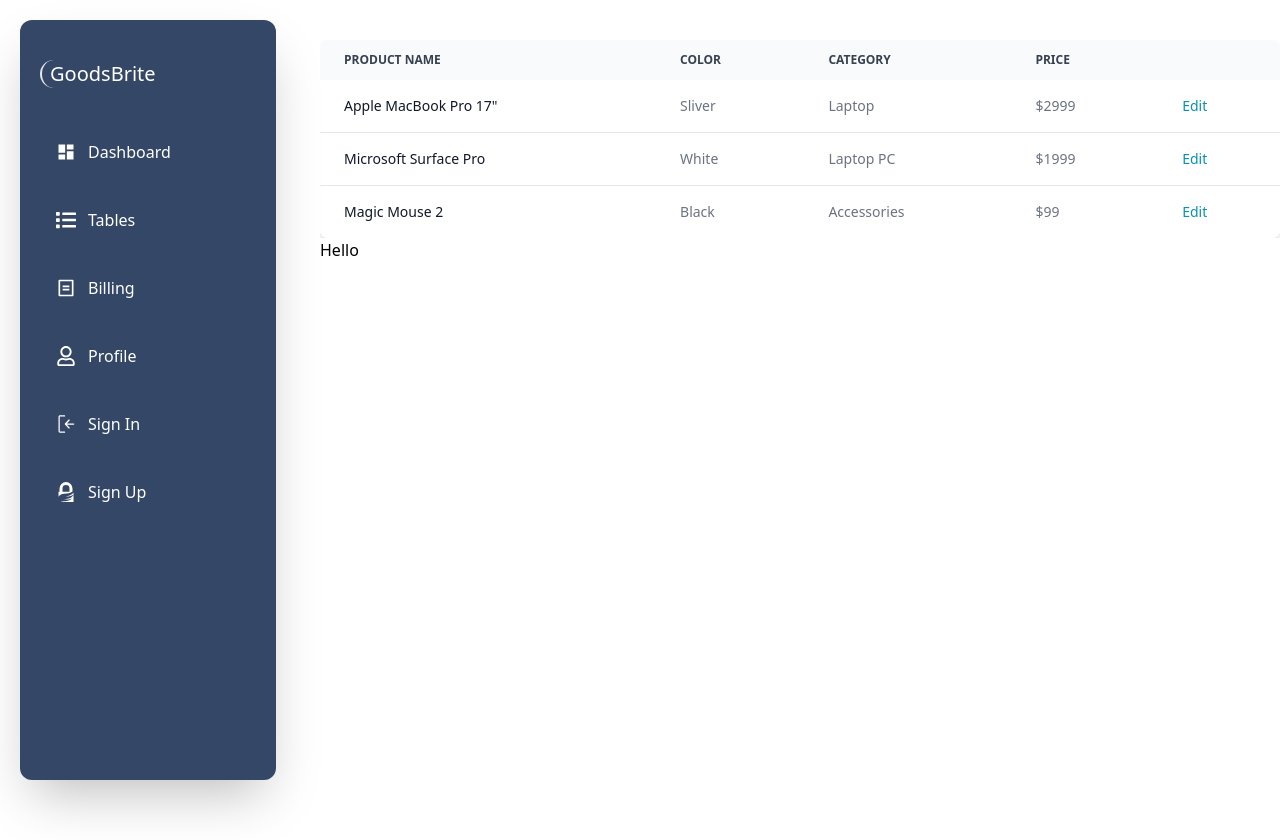
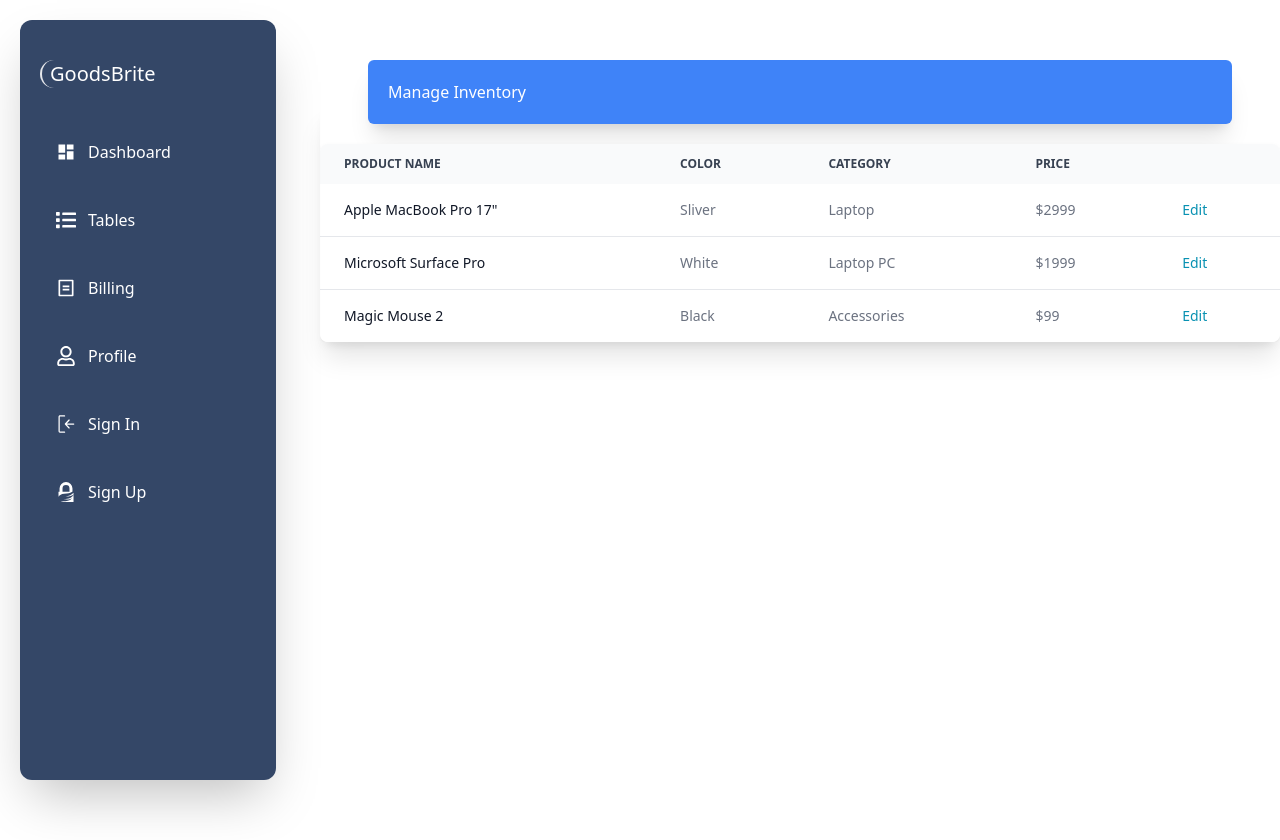
Before and after one commit to daniel-idowu-01/inventory-flow-test, a React (Vite) app in the folder client/: page /manage in a window 1280 px wide. Built offline with nearby package versions, Linux system fonts and the light colour scheme.

Commit message:
added manage inventory header

```diff
--- a/client/src/components/TableComp.jsx
+++ b/client/src/components/TableComp.jsx
@@ -3,7 +3,7 @@
 
 const TableComp = () => {
   return (
-    <div className="overflow-x-auto">
+    <div className="overflow-x-auto shadow-xl pt-10">
       <Table hoverable>
         <Table.Head>
           <Table.HeadCell>Product name</Table.HeadCell>
--- a/client/src/pages/ManageInventory.jsx
+++ b/client/src/pages/ManageInventory.jsx
@@ -5,8 +5,10 @@
   return (
     <section className='h-screen'>
       <div className='relative top-5 md:absolute md:left-20 lg:left-[25%] lg:top-10 h-full md:w-[75%]'>
+        <div className='relative top-5 shadow-xl bg-blue-500 w-[90%] mx-auto text-white p-5 rounded-md'>
+          Manage Inventory
+        </div>
         <TableComp />
-        <p>Hello</p>
       </div>
     </section>
   )
```
